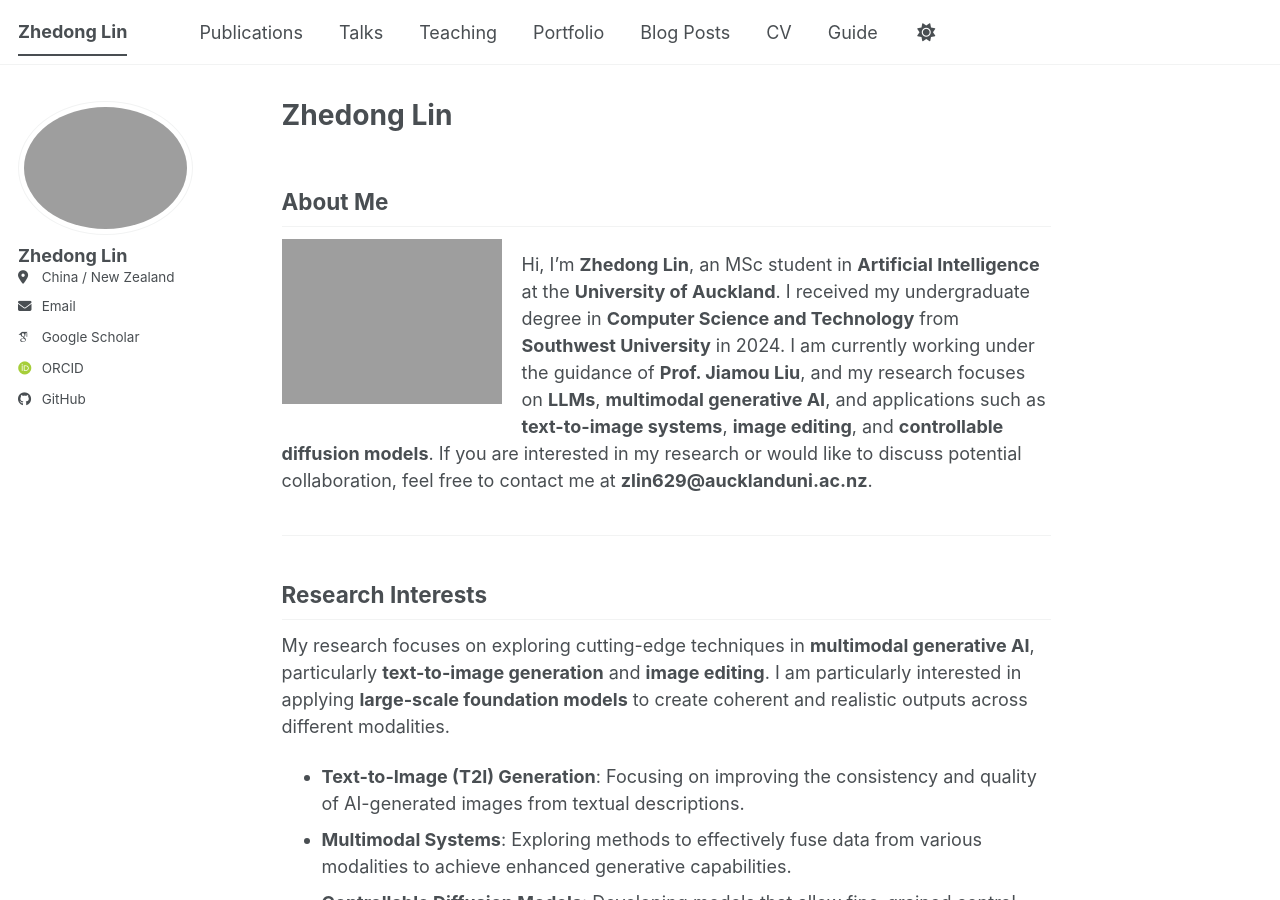
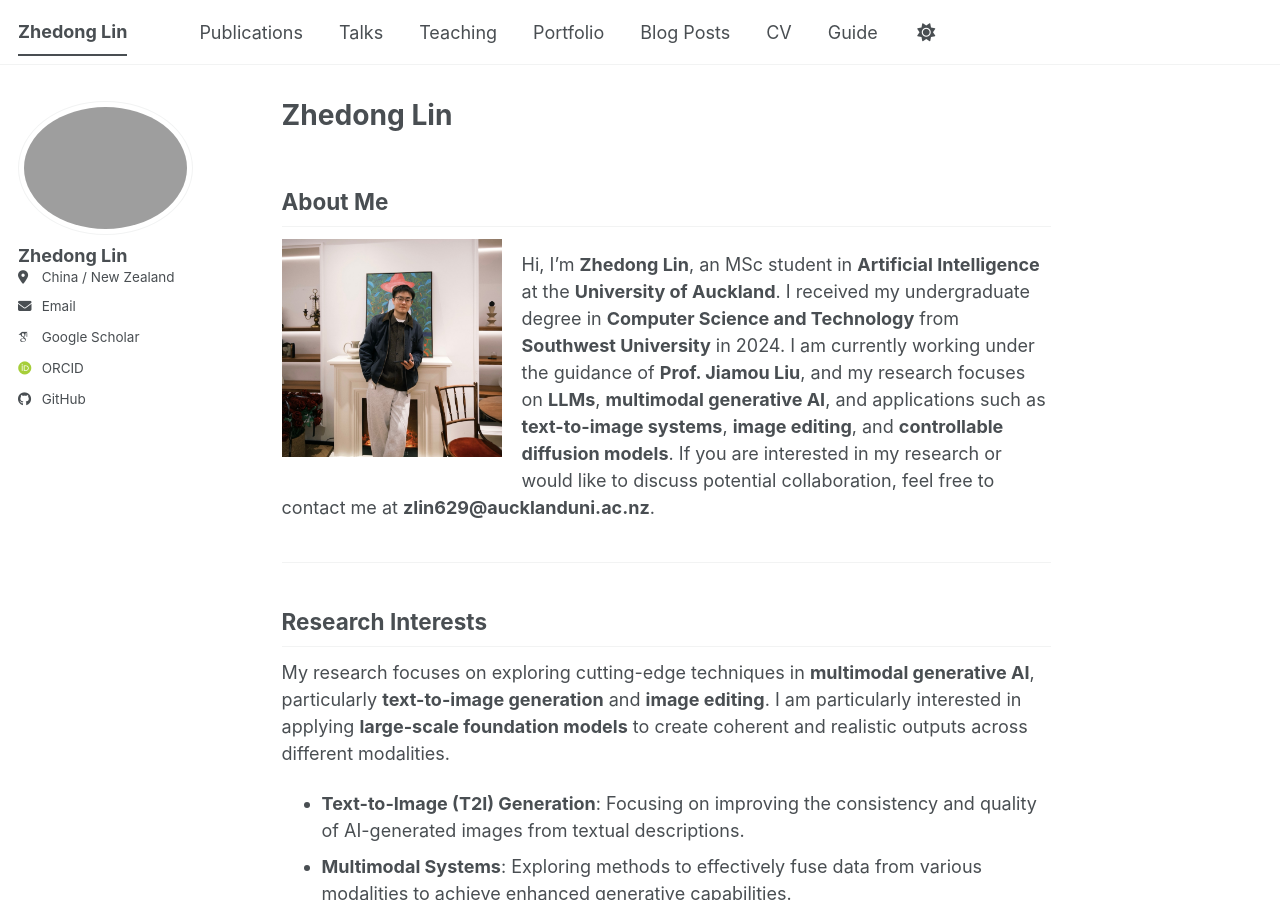
Before and after one commit to Zhedong-Lin/Zhedong-Lin, a Jekyll site: the page built from _pages/about.md, in a window 1280 px wide and 900 px high. Built offline with Jekyll 4.4.1, drawn with Linux system fonts in a browser that asks for light colours; some web fonts are replaced; a script bundle is joined from its source files by our own code; library files that are not in the unit come from our copies.

Commit message:
Update profile image in about page

```diff
--- a/_pages/about.md
+++ b/_pages/about.md
@@ -9,7 +9,7 @@ redirect_from:
 
 ## About Me
 
-<img src="https://zhedong-lin.github.io/Zhedong-Lin//images/profile.png"
+<img src="https://zhedong-lin.github.io/Zhedong-Lin//images/personal.jpg"
      alt="Research overview"
      style="float: left; margin: 0 20px 15px 0; width: 220px;">
 
```
